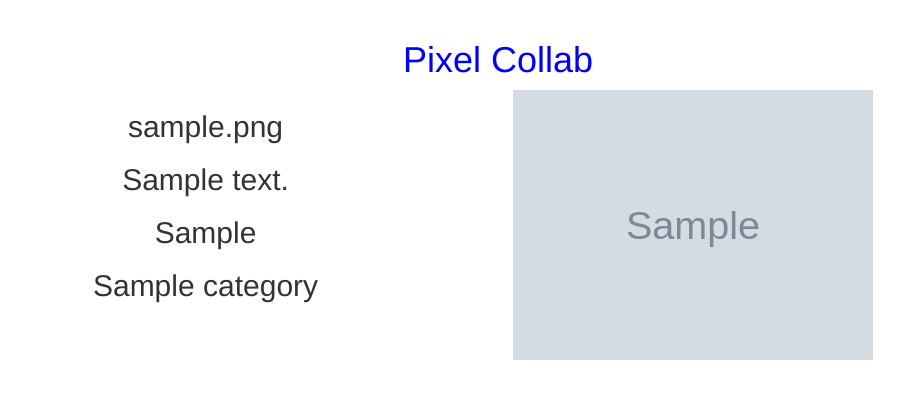
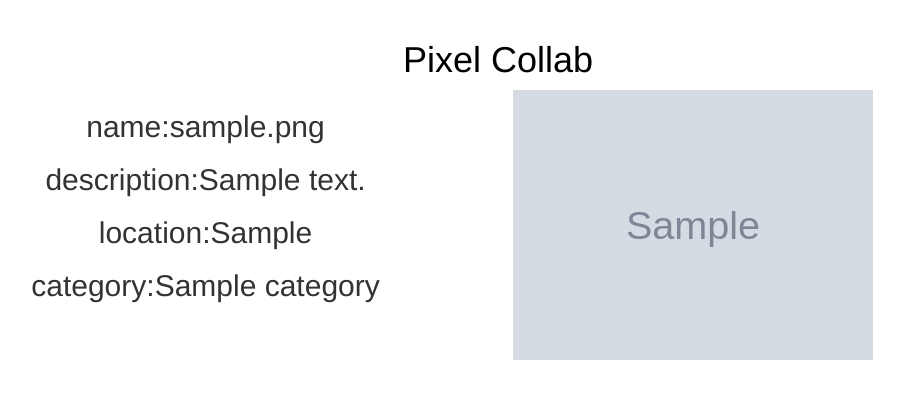
Before and after one commit to trevor-ngugi/pixel-collab, a Django app: page / in a window 1280 px wide. Shown: the part 52-451 px from the top of the page, without its empty margins (142-1046 px from the left). Run offline with Django 3.2, Linux system fonts and the light colour scheme; tables that the repository leaves empty hold one stand-in row (values such as "Sample post"); grey boxes marked "Sample" are stand-in pictures; some libraries are stand-ins or nearby versions.

Commit message:
add tags in home.html

```diff
--- a/pixel/templates/home.html
+++ b/pixel/templates/home.html
@@ -13,10 +13,10 @@
       <!-- displaying News articles -->
       <div class="col-xs-6 col-sm-6 col-md-6 col-lg-6">
 
-        <h2 class="text-center"> {{ post.image_name}} </h2>
-        <h2 class="text-center"> {{ post.description }} </h2>
-        <h2 class="text-center"> {{ post.location }} </h2>
-        <h2 class="text-center"> {{ post.category }} </h2>
+        <h2 class="text-center"> name:{{ post.image_name}} </h2>
+        <h2 class="text-center"> description:{{ post.description }} </h2>
+        <h2 class="text-center"> location:{{ post.location }} </h2>
+        <h2 class="text-center"> category:{{ post.category }} </h2>
 
       </div>
       <div class="col-xs-6 col-sm-6 col-md-4 col-lg-4">
--- a/static/css/home.css
+++ b/static/css/home.css
@@ -1,3 +1,3 @@
 h1{
-    color: blue;
+    color: black;
 }
```
